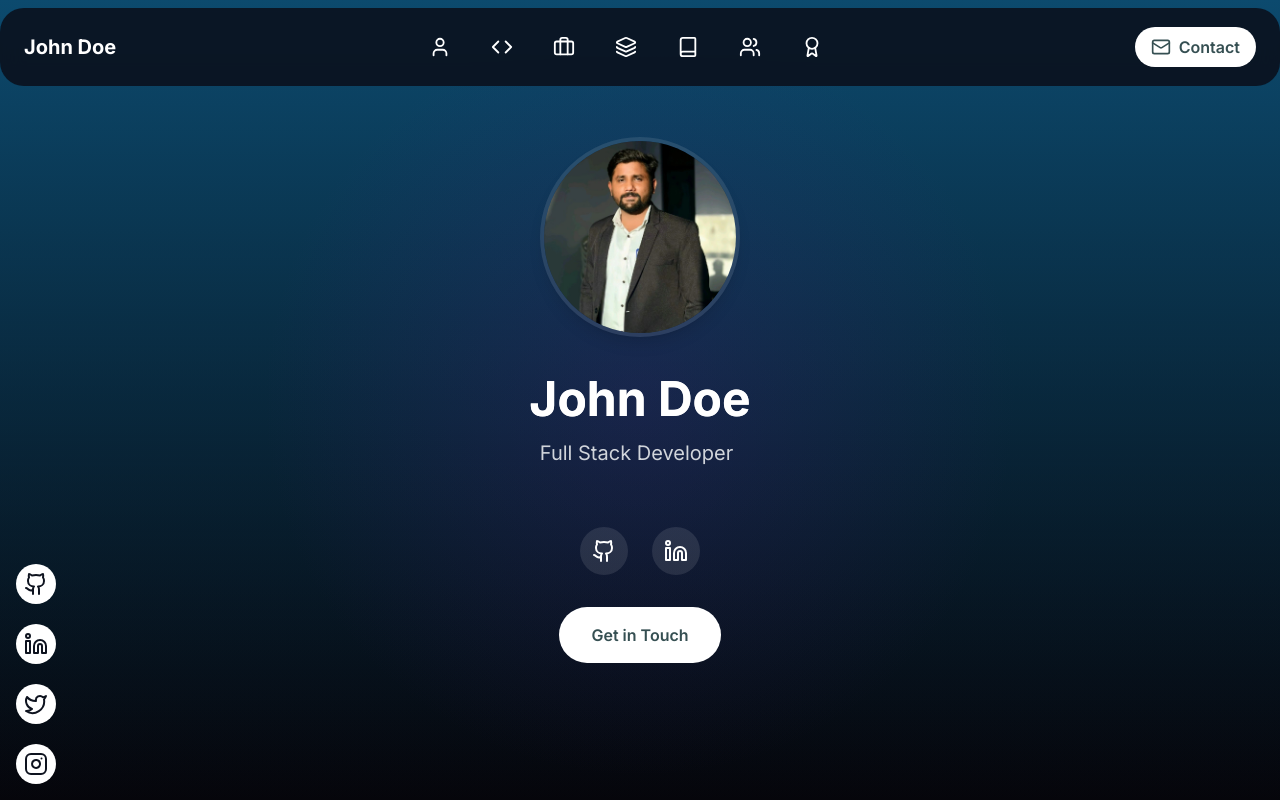
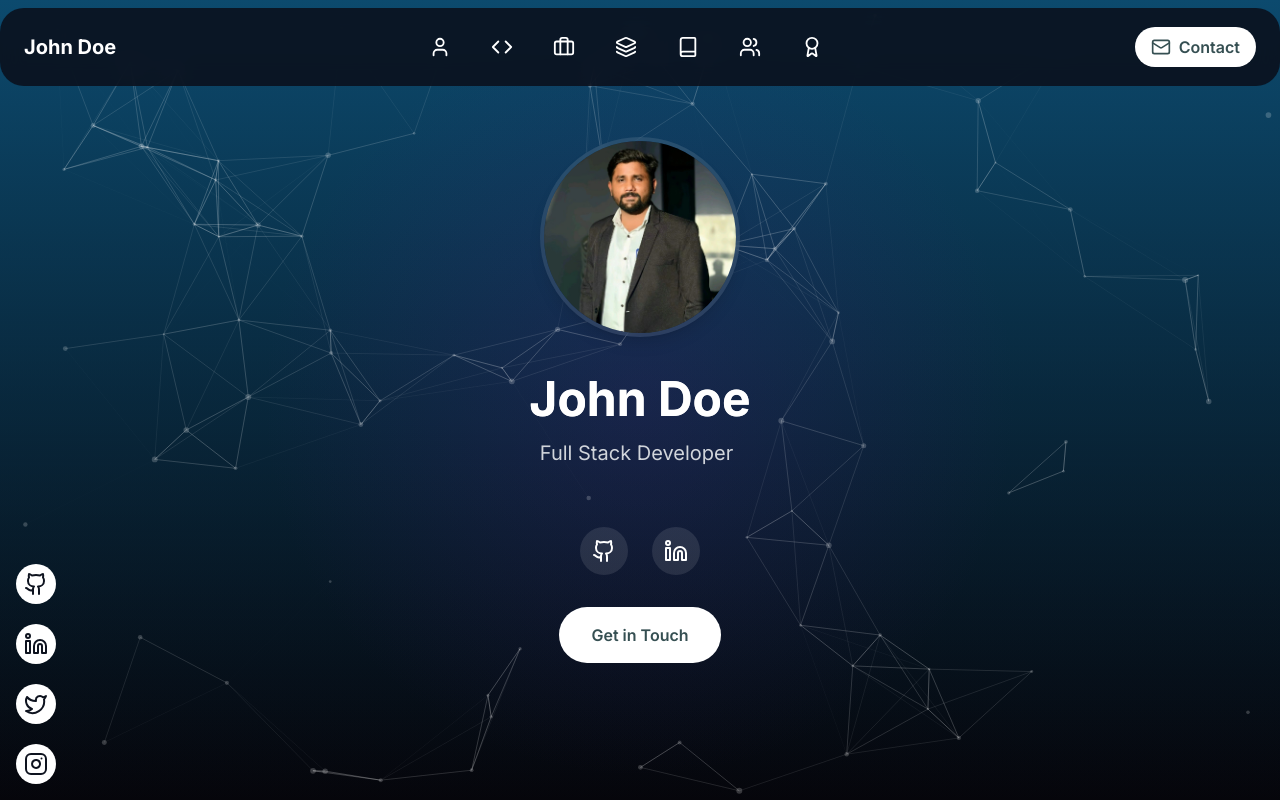
Before and after one commit to Shashank5239/Portfolio, a Next.js app: page / in a window 1280 px wide. Shown: the top 800 px of the page. Built offline with nearby package versions, Linux system fonts and the light colour scheme.

Commit message:
particles change

```diff
--- a/app/components/Hero/layout.tsx
+++ b/app/components/Hero/layout.tsx
@@ -9,7 +9,7 @@ export default function HeroLayout({
     <section className="min-h-screen flex items-center justify-center relative overflow-hidden
     bg-gradient-to-b from-sky-900">
       <div className="absolute inset-0 bg-[radial-gradient(circle_at_center,_var(--tw-gradient-stops))] from-purple-900/20 via-transparent to-transparent"></div>
-      {/* <ParticlesBackground /> */}
+      <ParticlesBackground />
       {children}
     </section>
   )
```
